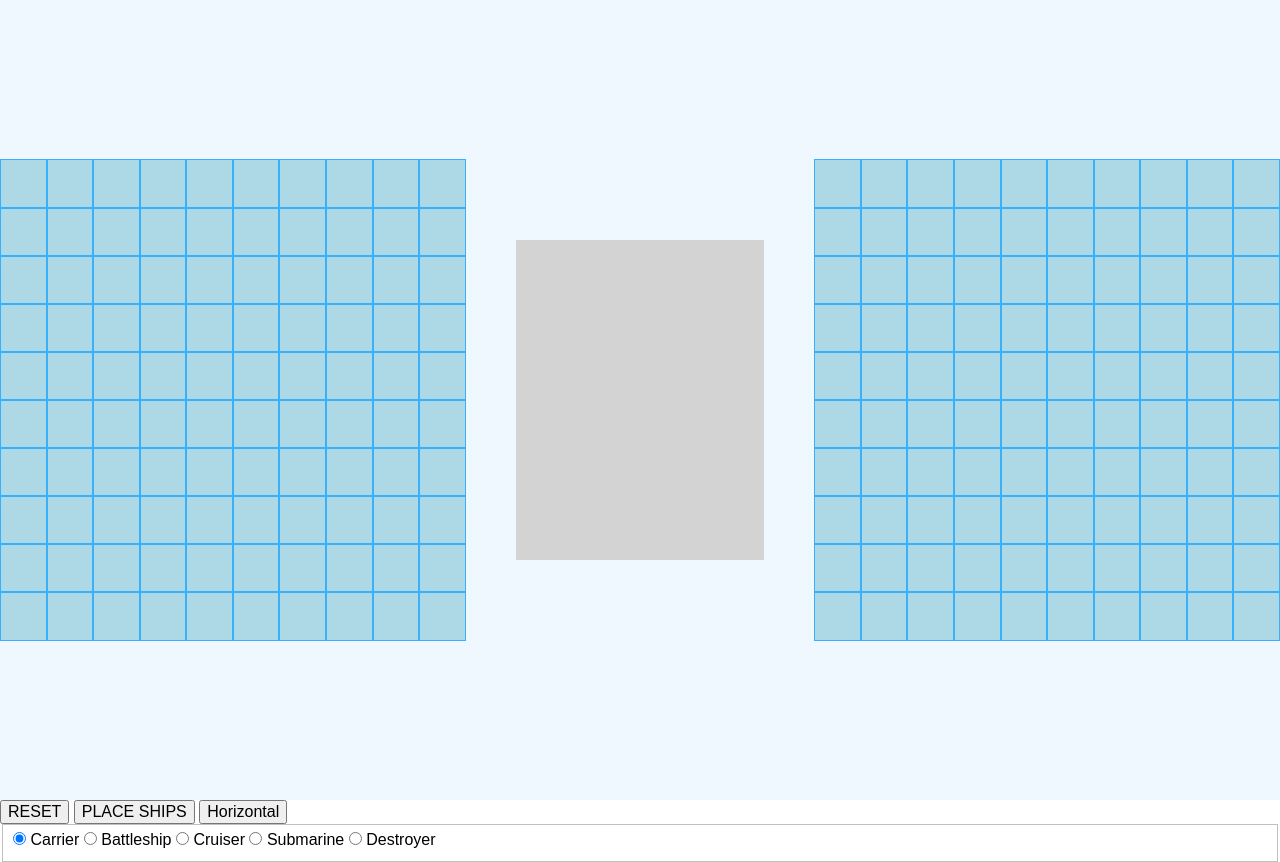
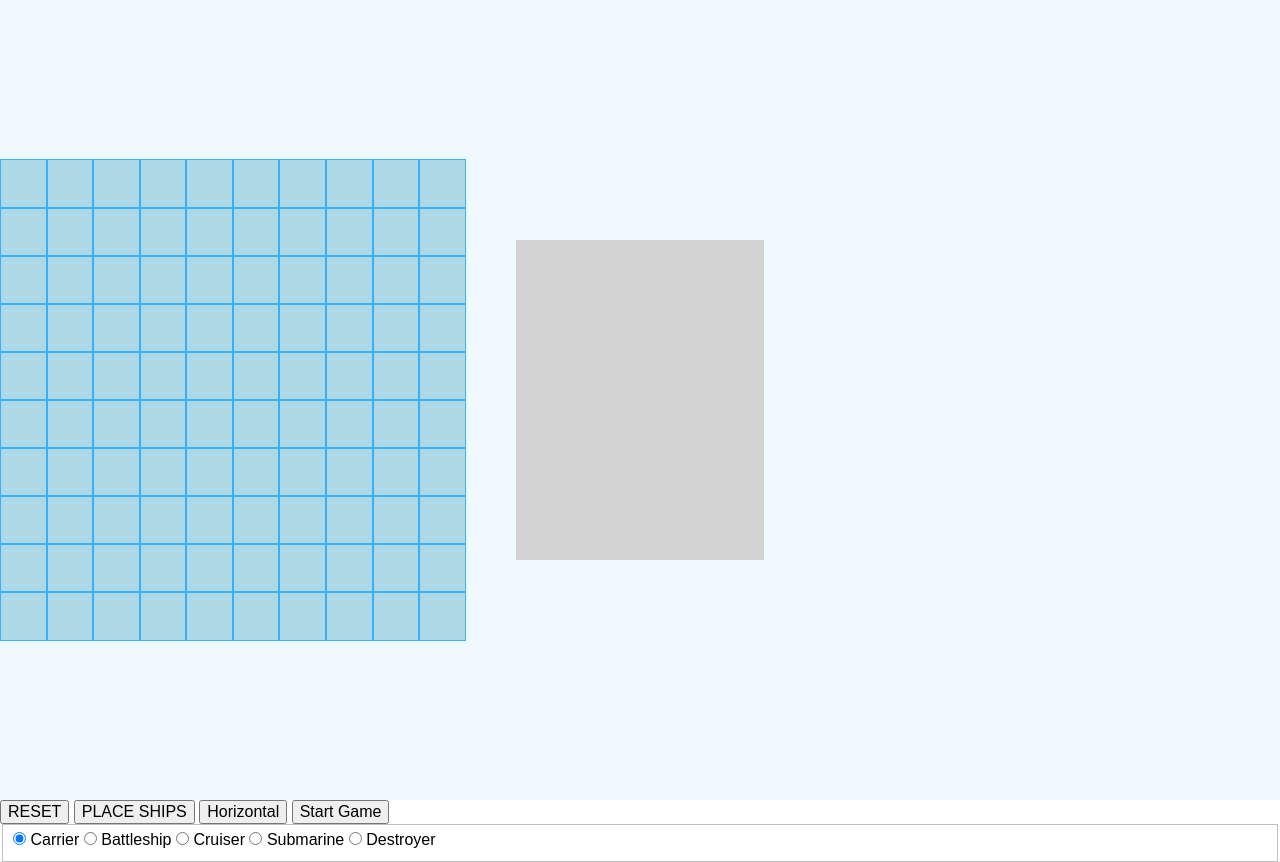
Before and after one commit to RayKayy/ajax-battleship, a Node server app: page / in a window 1280 px wide. Run offline with Node 20, Linux system fonts and the light colour scheme.

Commit message:
Checked logic by connecting both baord to the same board within memory object; can play a game against oneself

```diff
--- a/bs-logic.js
+++ b/bs-logic.js
@@ -2,9 +2,11 @@
 const D_STATE = {
   player1: {
     shipsPlaced: [],
+    count: 17,
   },
   player2: {
     shipsPlaced: [],
+    count: 17,
   },
 };
 // An object containing ships and its length.
--- a/express_server.js
+++ b/express_server.js
@@ -46,16 +46,21 @@ app.get('/mem', (req, res) => {
 
 app.get('/reset', (req, res) => {
   newGame();
+  ship = 'carrier';
   res.redirect('/');
 });
 
-app.post('/mem/:id', (req, res) => {
+app.post('/fire/:id', (req, res) => {
   console.log(req.params.id);
   const coord = getCoord(req.params.id);
   console.log(coord);
-  const y = coord[0];
-  const x = coord[1];
-  const code = fireMissle(mem.player2.board, coord);
+  let code = fireMissle(mem.player2.board, coord);
+  if (code === 'HIT') {
+    mem.player2.count -= 1;
+  }
+  if (mem.player2.count === 0) {
+    code = 'GAME';
+  }
   console.log('posted', coord, code);
   res.send(code);
 });
--- a/public/index.html
+++ b/public/index.html
@@ -21,11 +21,14 @@
     <main id="container">
     <div id="own-board" class="board"></div>
     <section id="log"></section>
-    <div id="board-container" class="board"></div>
+    <div id="board-placeholder">
+      <div id="board-container" class="board"></div>
+    </div>
     </main>
     <button id="reset">RESET</button>
     <button id="place">PLACE SHIPS</button>
     <button id="orient">Horizontal</button>
+    <button id="start">Start Game</button>
     <div>
       <form id="ship-type">
           <fieldset>
--- a/public/scripts/app.js
+++ b/public/scripts/app.js
@@ -13,6 +13,30 @@
 // mem.player1.board = genBoard(10);
 // mem.player2.refBoard = genBoard(10);
 // mem.player2.board = genBoard(10);
+
+// Helper function to show deployed ships;
+
+function startGame() {
+  $('#board-container').fadeIn();
+  $('#own-board .grid').off();
+}
+
+function startButton() {
+  $('#start').on('click', () => {
+    let message;
+    $.ajax('/mem',  {method: 'GET' })
+      .then((mem) => {
+        console.log(mem);
+        if (mem.player2.shipsPlaced.length === 5) {
+          startGame();
+          message = `<p>${new Date().toTimeString().slice(0, 8)} - Game START!</p>`;
+        } else {
+          message = `<p>${new Date().toTimeString().slice(0, 8)} - Please place all ships!</p>`;
+        }
+        $('#log').prepend(message);
+      });
+  });
+}
 
 function chooseShip() {
   $('#ship-type input').on('change', (e) => {
@@ -48,19 +72,26 @@ function orientButton() {
 
 function placeShips() {
   $('#own-board .grid').click((e) => {
-    let coord = Number($(e.target).attr('id'));
-    console.log(coord);
+    let coord = $(e.target).attr('id');
     $.ajax(`/place/${coord}`, { method: 'POST' })
       .then((data) => {
         const message = `<p>${new Date().toTimeString().slice(0, 8)} - ${coord}, ${data[0][1]}!</p>`;
         if (data[0][0] === 1) {
+          // Display placed ship on player board by adding class.
           $(`#${coord}`).addClass('deployed');
-          console.log(data[1].player2.board);
-          for (let i = 0; i < data[2]; i += 1) {
+          coord = Number(coord);
+          for (let i = 1; i < data[2]; i += 1) {
             if (data[3]) {
               coord += 1;
+              if (coord < 10) {
+                coord = `0${coord}`;
+              }
+              $(`#${coord}`).addClass('deployed');
+            } else {
+              coord += 10;
               $(`#${coord}`).addClass('deployed');
             }
+            coord = Number(coord);
           }
         }
         $('#log').prepend(message);
@@ -68,21 +99,12 @@ function placeShips() {
   });
 }
 
-function placeButton() {
-  $('#place').on('click', (e) => {
-    $('#own-board .grid').off('click');
-    placeShips();
-    // $.ajax('/reset', { method: 'GET' });
-    // $('.grid').removeClass('hit miss tgt');
-    // $('.grid').empty();
-  });
-}
 
 function checkGrid() {
   $('#board-container .grid').click((e) => {
     const coord = $(e.target).attr('id');
     console.log(coord);
-    $.ajax(`/mem/${coord}`, { method: 'POST' })
+    $.ajax(`/fire/${coord}`, { method: 'POST' })
       .then((data) => {
         const message = `<p>${new Date().toTimeString().slice(0, 8)} - Fired at: ${coord}, ${data}!</p>`;
         console.log(data);
@@ -92,9 +114,10 @@ function checkGrid() {
         } else if (data === 'MISS') {
           $(e.target).addClass('miss');
           $(e.target).text('miss');
-        } else if (data === 'TGT') {
-          $(e.target).addClass('tgt');
-          $(e.target).text('tgt');
+        } else if (data === 'GAME') {
+          $(e.target).addClass('hit');
+          $(e.target).text('hit');
+          $('#board-container .grid').off();
         }
         $('#log').prepend(message);
       });
@@ -151,4 +174,6 @@ $(document).ready(() => {
   resetButton();
   orientButton();
   chooseShip();
+  startButton();
+  $('#board-container').fadeOut();
 });
--- a/public/styles/main.css
+++ b/public/styles/main.css
@@ -10,6 +10,12 @@
   height: 30em;
   margin: auto;
   background-color: lightblue;
+}
+
+#board-placeholder {
+  width: 30em;
+  height: 30em;
+  margin: auto;
 }
 
 .row {
@@ -63,3 +69,7 @@
 #container section p {
   text-align: center;
 }
+
+.deployed {
+  background-color: lightgreen;
+}
```
